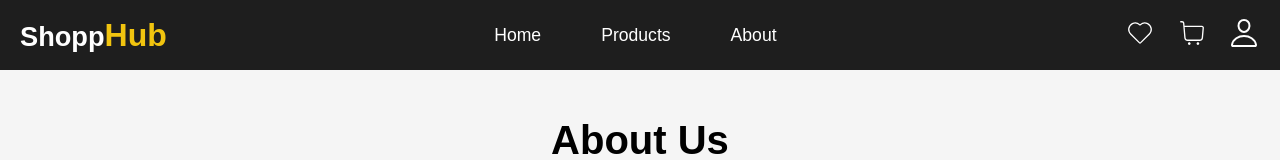
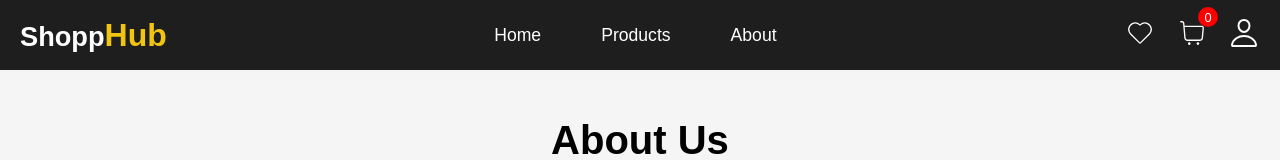
Before and after one commit to KevinPgn/E-commerce-React, a React (Vite) app: page /about in a window 1280 px wide. Shown: the top 160 px of the page. Built offline with nearby package versions, Linux system fonts and the light colour scheme.

Commit message:
add cart lenght

```diff
--- a/src/components/Home/Navbar/Navbar.css
+++ b/src/components/Home/Navbar/Navbar.css
@@ -24,6 +24,26 @@ header nav .left .logo{
 header nav .left .logo span{
   color: #f1c40f;
   font-size: 2rem;
+}
+
+header nav .right .cart{
+  position: relative;
+}
+
+header nav .right .cart span{
+  position: absolute;
+  display: flex;
+  align-items: center;
+  justify-content: center;
+  width: 20px;
+  height: 20px;
+  top: -10px;
+  right: -10px;
+  background: #ff0000;
+  color: rgb(255, 255, 255);
+  border-radius: 50%;
+  padding: 5px;
+  font-size: 0.8rem;
 }
 
 header nav .mid a{
--- a/src/components/Home/Navbar/Navbar.tsx
+++ b/src/components/Home/Navbar/Navbar.tsx
@@ -3,8 +3,11 @@ import { CiHeart } from "react-icons/ci";
 import { CiShoppingCart } from "react-icons/ci";
 import { IoPersonOutline } from "react-icons/io5";
 import {Link} from 'react-router-dom'
+import { useInventaire } from "../../../store/Inventaire";
 
 export const Navbar = () => {
+  const inventaire = useInventaire(state => state.inventaire)
+
   return <>
     <header>
       <nav>
@@ -21,6 +24,7 @@ export const Navbar = () => {
             <CiHeart className="icon"/>
           </div>
           <div className="cart">
+            <span>{inventaire.length}</span>
             <CiShoppingCart className="icon"/>
           </div>
           <div className="profile">
--- a/src/components/Products/ProductLogique/List.tsx
+++ b/src/components/Products/ProductLogique/List.tsx
@@ -1,3 +1,4 @@
+import { useInventaire } from '../../../store/Inventaire'
 import { useShop } from '../../../store/Shop'
 import '../Products.css'
 import { FaHeart } from 'react-icons/fa'
@@ -10,7 +11,10 @@ export const List = () => {
   const categoryFilter = useShop(state => state.categoryFilter)
   const setShopLength = useShop(state => state.setShopLength)
 
+  const inventaire = useInventaire(state => state.inventaire)
+  const addToInventaire = useInventaire(state => state.addToInventaire)
 
+  console.log(inventaire);
 
   const filtered = () => {
     let filteredShopping = shopping
@@ -30,6 +34,10 @@ export const List = () => {
     return filteredShopping
   }
 
+  const handleClicked = (id: number, image: string, name: string, price: number) => {
+    addToInventaire(id, image, name, price)
+  }
+
   return <>
     <div className="list-container">
       {
@@ -42,7 +50,9 @@ export const List = () => {
               <h3>{product.name}</h3>
               <p>{product.description.slice(0, 70)}</p>
               <p className='price'>${product.price}</p>
-              <button className='btn'>Add To Cart</button>
+              <button
+              onClick={() => handleClicked(product.id, product.image, product.name, product.price)}
+              className='btn'>Add To Cart</button>
             </div>
           </article>
         })
--- /dev/null
+++ b/src/store/Inventaire.ts
@@ -0,0 +1,27 @@
+import {create} from 'zustand';
+
+type Inventaire = {
+  inventaire: any[];
+  addToInventaire: (id:number, image: string, name: string, price: number) => void;
+};
+
+export const useInventaire = create<Inventaire>((set) => ({
+  inventaire: [],
+
+  addToInventaire: (id: number, image: string, name: string, price: number) =>
+    set((state) => {
+      const find = state.inventaire.find((product) => product.id === id);
+
+      if (find) {
+        return {inventaire: state.inventaire.map((product) => {
+          if (product.id === id) {
+            return {...product, quantity: product.quantity + 1}
+          } else {
+            return product
+          }
+        })}
+      } else {
+        return {inventaire: [...state.inventaire, {id, image, name, price, quantity: 1}]}
+      }
+    })
+}));
```
